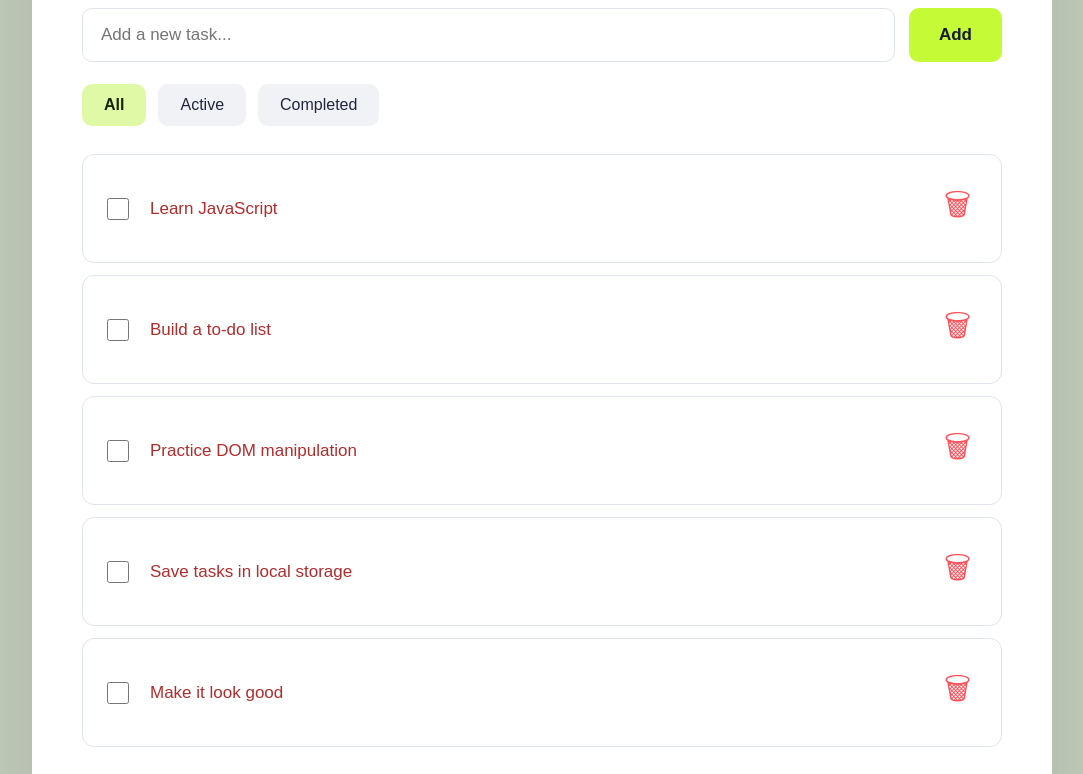
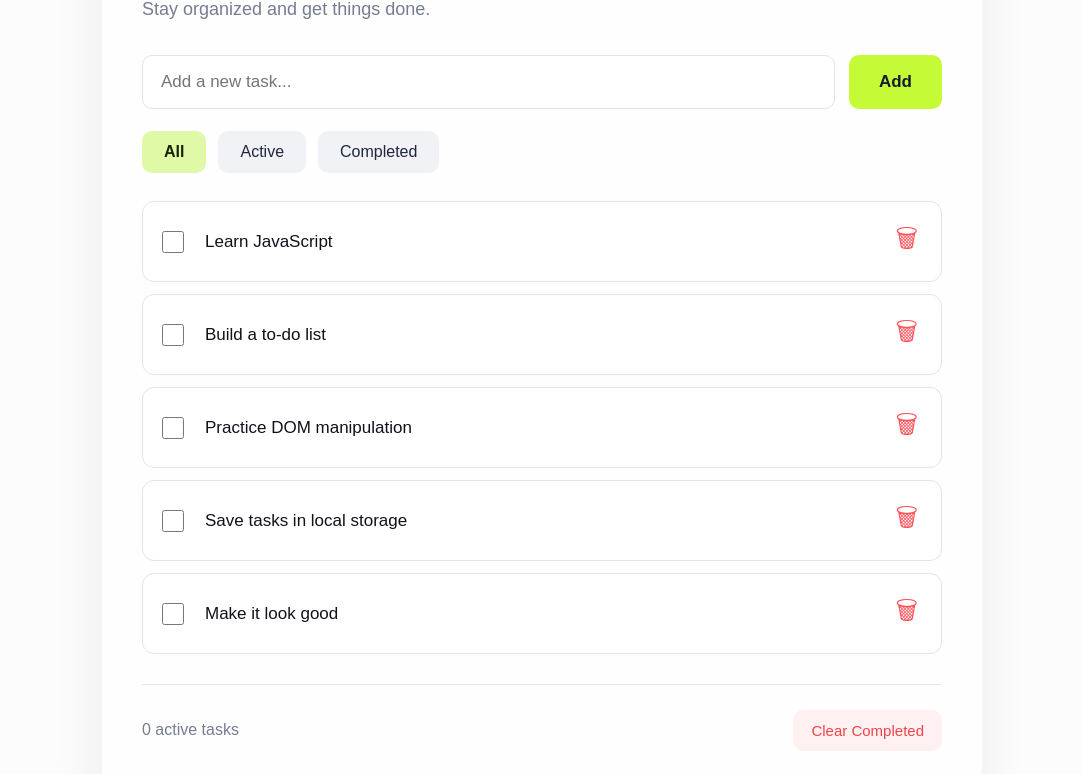
Before and after one commit to Sumaiya707/Task-Manager, a plain HTML site: page index.html in a window 1280 px wide. Shown: the part 186-960 px from the top of the page, without its empty margins (98-1181 px from the left). Drawn offline with Linux system fonts and the light colour scheme.

Commit message:
DESIGN WERE FIXED HERE

```diff
--- a/style.css
+++ b/style.css
@@ -2,8 +2,8 @@
 body {
     margin: 0;
     font-family: Arial, sans-serif;
-    background: #bdc7b6;
-    color: #b12d2d;
+    background: #fcfbfb9d;
+    color: #12101b;
 }
 
 .page-container {
@@ -11,21 +11,21 @@ body {
     display: flex;
     justify-content: center;
     align-items: center;
-    padding: 40px 20px;
+    padding: 90px 200px;
 }
 
 .task-card {
     width: 100%;
     max-width: 920px;
-    background: #ffffff;
-    padding: 45px 50px;
-    border-radius: 18px;
-    box-shadow: 0 15px 45px rgba(30, 40, 60, 0.08);
+    background: #ffffffc2;
+    padding: 40px 40px;
+    border-radius: 20px;
+    box-shadow: 0 20px 50px rgba(30, 40, 60, 0.08);
 }
 
 h1 {
     margin: 0;
-    font-size: 38px;
+    font-size: 40px;
     font-weight: 700;
 }
 
@@ -121,7 +121,7 @@ button:focus-visible {
     align-items: center;
     gap: 18px;
     margin-bottom: 12px;
-    padding: 18px 20px;
+    padding: 10px 15px;
     border: 1px solid #e0e4eb;
     border-radius: 12px;
     background: #ffffff;
@@ -153,9 +153,9 @@ button:focus-visible {
     border: none;
     background: transparent;
     color: #ff5159;
-    font-size: 30px;
+    font-size: 25px;
     cursor: pointer;
-    padding: 10px 10px;
+    padding: 8px 8px;
 }
 
 .delete-button:hover {
```
